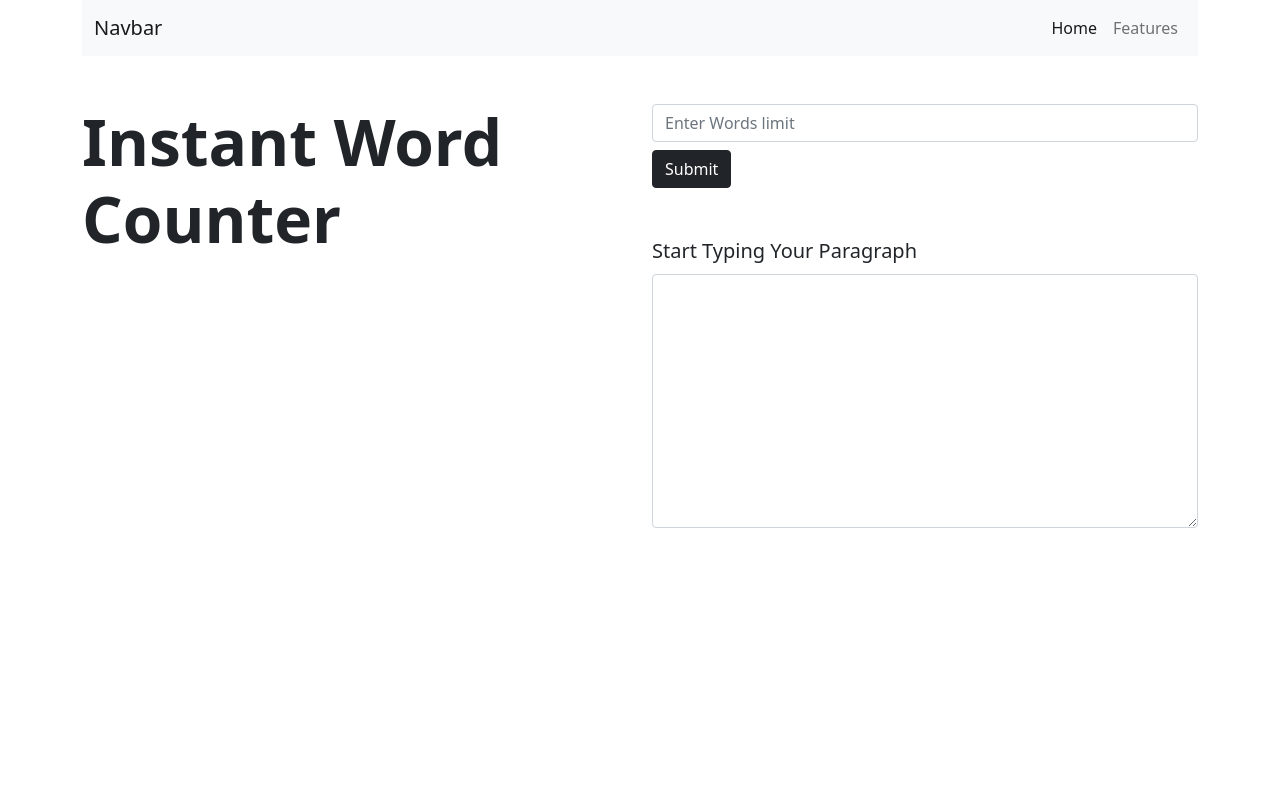
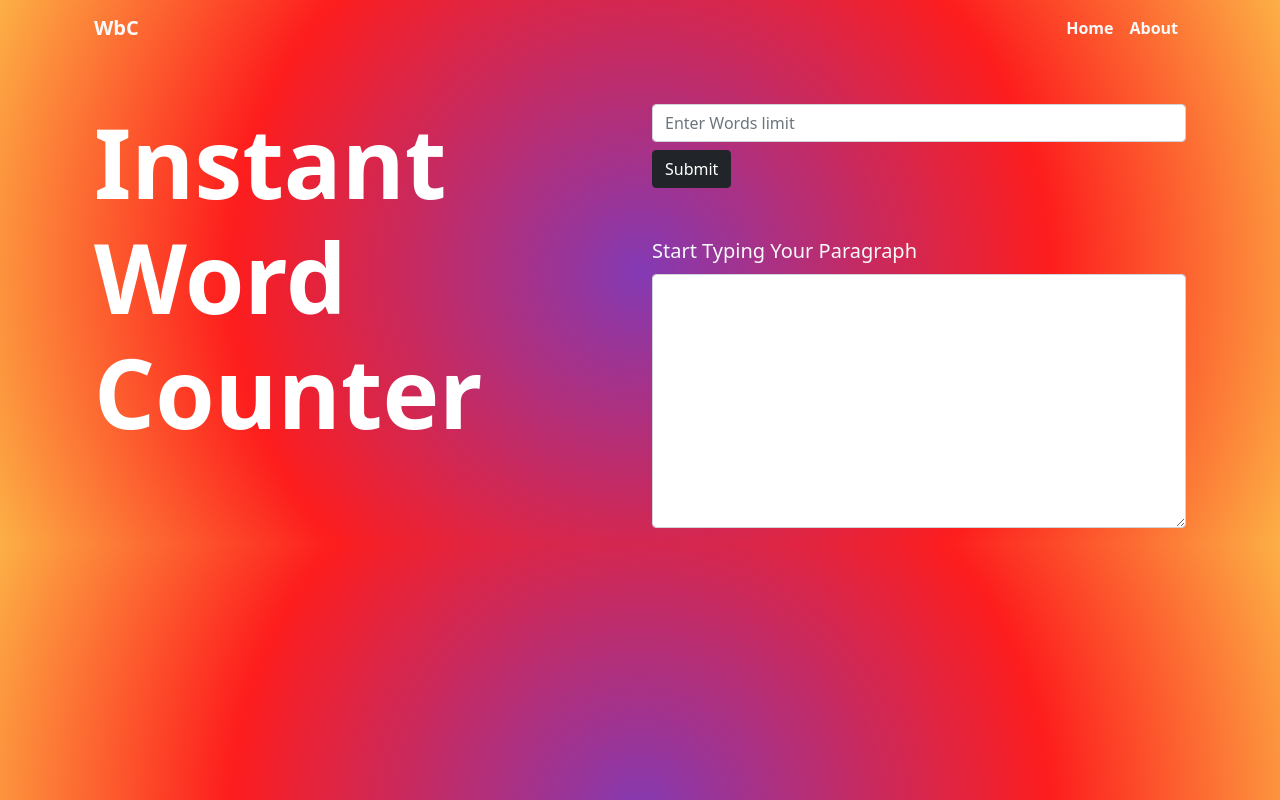
Before and after one commit to amtaneja/git-demo, a plain HTML site: page index.html in a window 1280 px wide. Drawn offline with nearby package versions, Linux system fonts and the light colour scheme.

Commit message:
ui completed

```diff
--- a/index.html
+++ b/index.html
@@ -14,30 +14,30 @@
     <title>Word Counter</title>
 </head>
 <body>
-    <div class="container">
+    <div class="container" id='hero'>
         <nav class="navbar navbar-expand-lg navbar-light bg-light ">
             <div class="container-fluid ">
-              <a class="navbar-brand" href="#">Navbar</a>
+              <a class="navbar-brand text-light fw-bolder" href="#">WbC</a>
               <button class="navbar-toggler" type="button" data-bs-toggle="collapse" data-bs-target="#navbarNavDropdown" aria-controls="navbarNavDropdown" aria-expanded="false" aria-label="Toggle navigation">
                 <span class="navbar-toggler-icon"></span>
               </button>
               <div class="collapse navbar-collapse justify-content-end" id="navbarNavDropdown">
                 <ul class="navbar-nav">
                   <li class="nav-item">
-                    <a class="nav-link active" aria-current="page" href="#">Home</a>
+                    <a class="nav-link active text-light fw-bolder" aria-current="page" href="#">Home</a>
                   </li>
                   <li class="nav-item">
-                    <a class="nav-link" href="#">Features</a>
+                    <a class="nav-link text-light fw-bolder" href="#">About</a>
                   </li>
                 </ul>
               </div>
             </div>
           </nav>
-    </div>
+
     <div class="container">
         <div class="row">
             <div class="col">
-               <h1 class="display-3 fw-bolder mt-5">Instant Word Counter</h1>
+               <h1 class="display-3 fw-bolder mt-5 heading">Instant Word Counter</h1>
             </div>
             <div class="col mt-5">
                 <div class="mb-3">
@@ -46,12 +46,13 @@
                     <button type="button" class="btn btn-dark mt-2 ">Submit</button>
                   </div>
                   <div class="mb-3 mt-5">
-                    <label for="exampleFormControlTextarea1" class="form-label lead">Start Typing Your Paragraph</label>
+                    <label for="exampleFormControlTextarea1" class="form-label lead text-light">Start Typing Your Paragraph</label>
                     <textarea class="form-control h-auto" id="exampleFormControlTextarea1" rows="10" ></textarea>
                   </div>
             </div>
 
     </div>
+</div>
     <script src="app.js"></script>
 </body>
 </html>
--- a/style.css
+++ b/style.css
@@ -0,0 +1,14 @@
+body{
+    background: radial-gradient(circle, rgba(131,58,180,1) 0%, rgba(253,29,29,1) 59%, rgba(252,176,69,1) 100%);
+}
+
+
+.heading{
+    color: white;
+    font-size: 6rem;
+}
+
+.navbar{
+    background-color: transparent !important;
+    color: white;
+}
```
